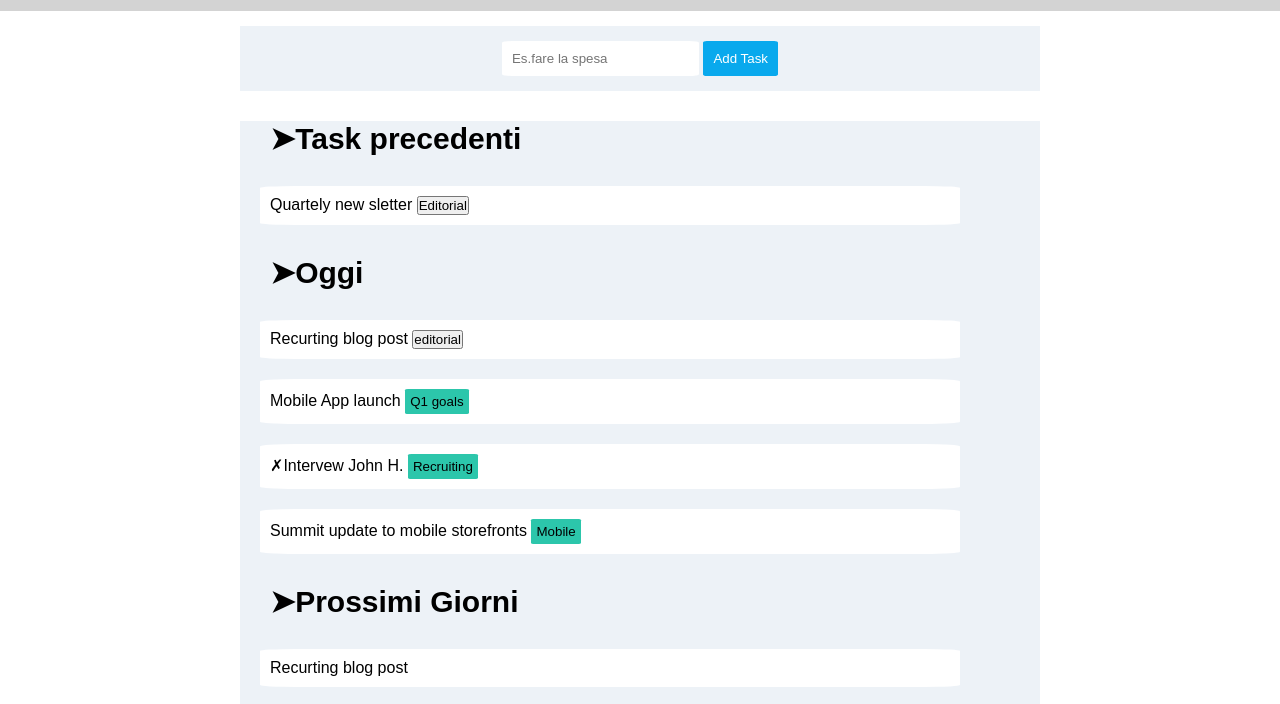
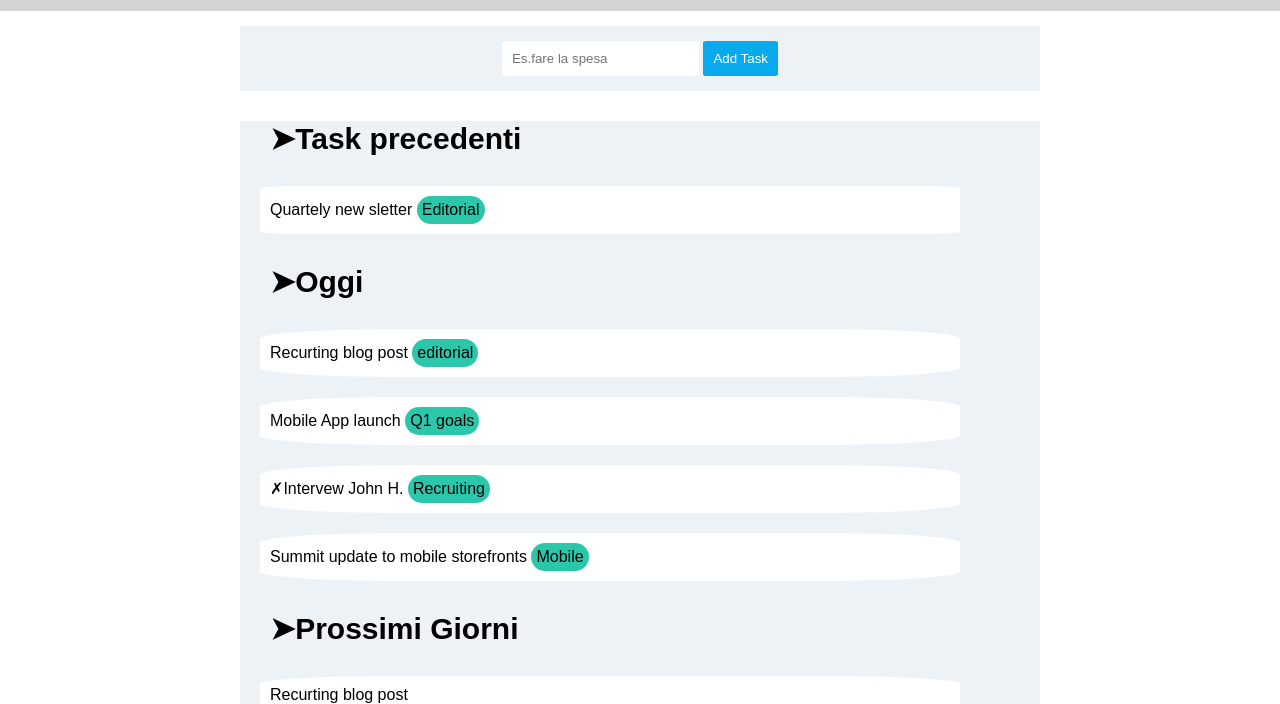
Before and after one commit to Palmatt98/-html-css-toboolist, a plain HTML site: page index.html in a window 1280 px wide. Shown: the part 76-780 px from the top of the page. Drawn offline with Linux system fonts and the light colour scheme.

Commit message:
main finished

```diff
--- a/css/style.css
+++ b/css/style.css
@@ -66,11 +66,21 @@ main {
 
 }
 .all-button{
+	display: inline-block;
 	padding: 5px;
-	border-radius: 5%;
+	border-radius: 20px;
 	border: 0;
 	background-color: #2cc6ab;
 
+}
+.lista-interna{
+	background-color: white;
+	border: 1px solid black;
+	width: 700px;
+	border: 0;
+	border-radius: 20%;
+	margin: 20px;
+	padding: 10px;
 }
 .figlio-lista{
 	background-color: white;
@@ -81,12 +91,3 @@ main {
 	margin: 20px;
 	padding: 10px;
 }
-.lista-interna{
-	background-color: white;
-	border: 1px solid black;
-	width: 700px;
-	border: 0;
-	border-radius: 5%;
-	margin: 20px;
-	padding: 10px;
-}
--- a/index.html
+++ b/index.html
@@ -34,7 +34,8 @@
 		<ul>
 			<li class="lista-1"> <strong>&#10148;Task precedenti</strong>
 			</li>
-			<li class="figlio-lista">Quartely new sletter <span><button class="all-button-blue">Editorial</button></span>
+
+			<li class="figlio-lista">Quartely new sletter <span class="all-button-blue"><span class="all-button">Editorial</span>
 			</li>
 
 
@@ -42,17 +43,19 @@
 		<!-- /prima lista -->
 		<!-- seconda lista -->
 		<ul>
-			<li class="lista-1"><strong>&#10148;Oggi</strong></li>
-			<li class=" lista-interna">Recurting blog post <button class="all-button-blue">editorial</button>
+			<li class="lista-1"><strong>&#10148;Oggi</strong>
+			</li>
+			<li class=" lista-interna">Recurting blog post
+				<span class="all-button blue">editorial</span>
 			</li>
 
-			<li class=" lista-interna">Mobile App launch <button class="all-button">Q1 goals</button>
+			<li class=" lista-interna">Mobile App launch <span class="all-button">Q1 goals</span>
 			</li>
 
-			<li class=" lista-interna">&cross;Intervew John H. <button class="all-button">Recruiting</button>
+			<li class=" lista-interna">&cross;Intervew John H. <span class="all-button">Recruiting</span>
 			</li>
 
-			<li class=" lista-interna">Summit update to mobile storefronts <button class="all-button">Mobile</button></li>
+			<li class=" lista-interna">Summit update to mobile storefronts <span class="all-button">Mobile</span></li>
 
 		</ul>
 		<!-- /seconda lista -->
```
